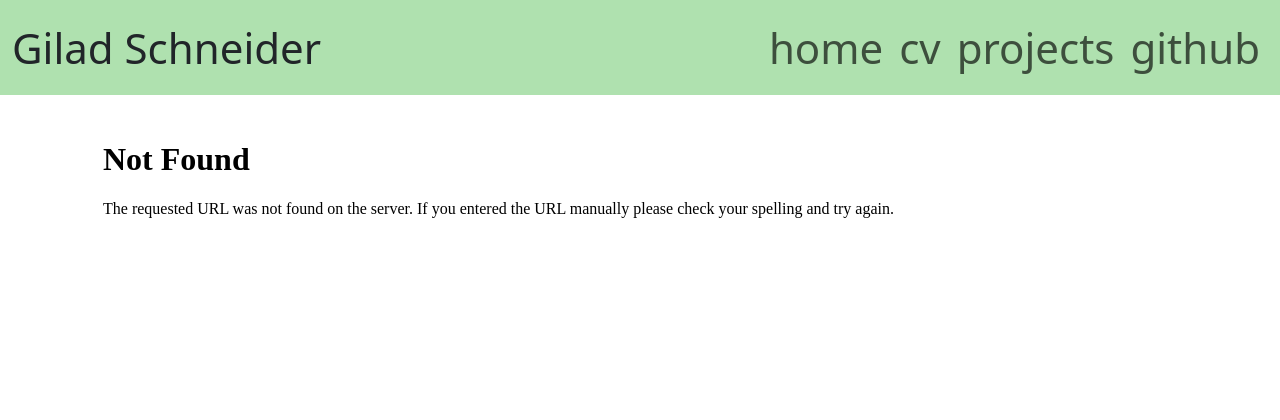
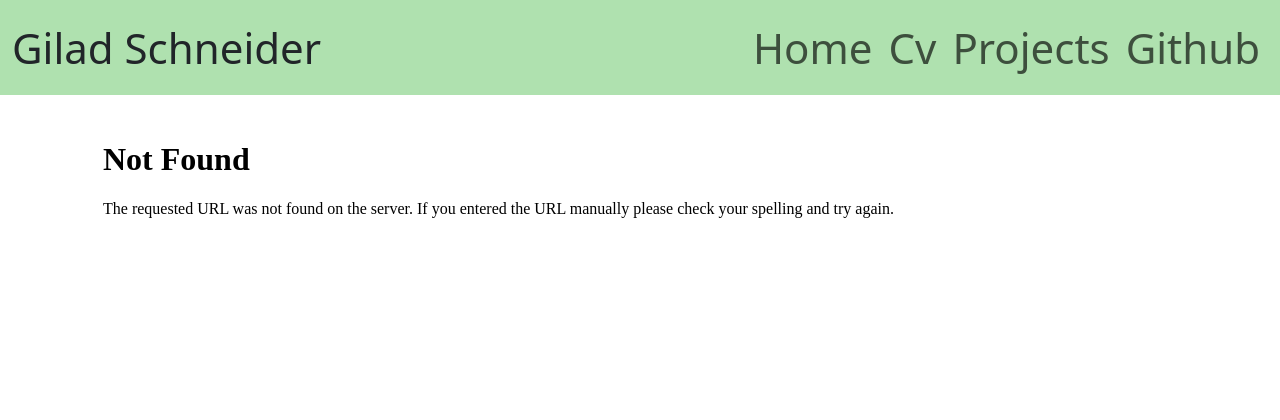
Before and after one commit to GiladSchneider/giladschneiderwebsite, a Flask app: page /cv in a window 1280 px wide. Shown: the top 420 px of the page. Run offline with Flask 2, Linux system fonts and the light colour scheme.

Commit message:
capitilized stuff

```diff
--- a/templates/main_template.html
+++ b/templates/main_template.html
@@ -21,15 +21,15 @@
           <div class="navbar-nav mw-auto">
             <ul class="navbar-nav">
               <li class="nav-item">
-                <a class="nav-link" href="/home">home</a>
+                <a class="nav-link" href="/home">Home</a>
               </li>
               <li class="nav-item">
-                <a class="nav-link" href="/cv">cv</a>
+                <a class="nav-link" href="/cv">Cv</a>
               </li>
               <li class="nav-item">
-                <a class="nav-link" href="/projects">projects</a>
+                <a class="nav-link" href="/projects">Projects</a>
               <li class="nav-item">
-                <a class="nav-link" href="https://github.com/GiladSchneider" target="_blank">github</a>
+                <a class="nav-link" href="https://github.com/GiladSchneider" target="_blank">Github</a>
             </ul>
           </div>
         </div>
```
Also changed, not shown: 1 other file.
